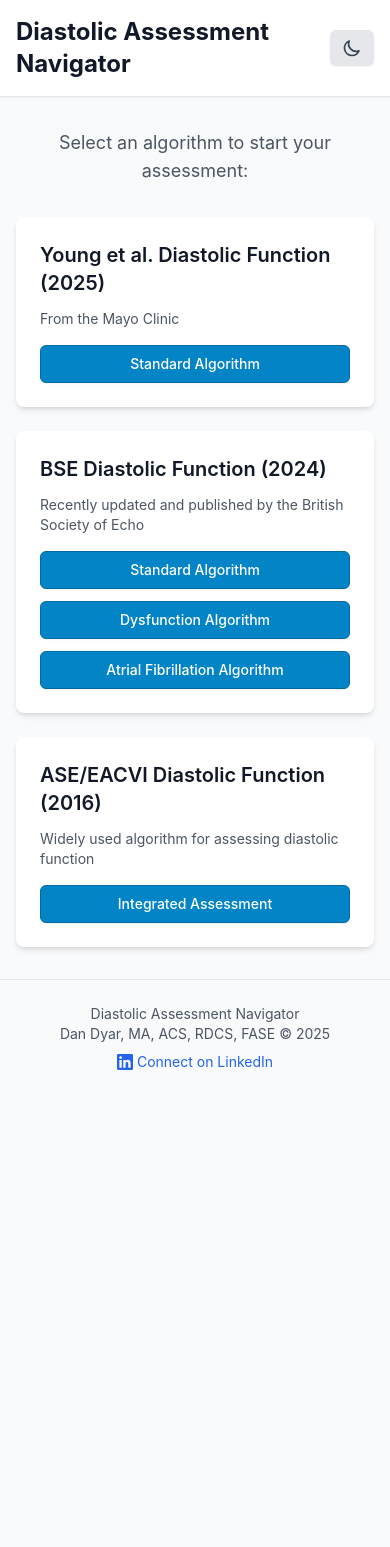
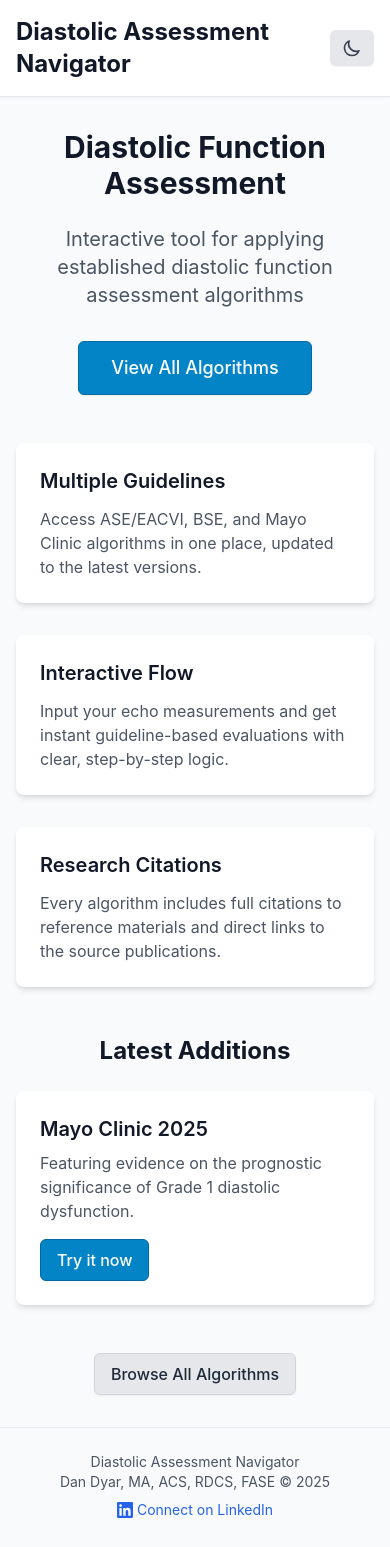
Before and after one commit to parameterz/diastology, a Next.js app: page / in a window 390 px wide. Before the commit the page ends 1099 px from the top, so only its background shows below. Built offline with nearby package versions, Linux system fonts and the light colour scheme.

Commit message:
Added/improved  pages home and /algorithms

```diff
--- /dev/null
+++ b/src/app/algorithms/page.tsx
@@ -0,0 +1,74 @@
+// algorithms/page.tsx
+'use client';
+
+import algorithms from '@/algorithms';
+import Link from 'next/link';
+
+// Define the display order for algorithms
+const algorithmDisplayOrder = [
+  'mayo2025',  // Display in reverse chronological order
+  'bse2024',
+  'ase2016'
+  // Add more algorithm IDs in your preferred order
+];
+
+export default function AlgorithmsPage() {
+  // Create an ordered array of algorithms based on the defined order
+  const orderedAlgorithms = algorithmDisplayOrder
+    .map(id => algorithms[id])
+    .filter(Boolean); // Filter out any undefined values (in case an ID doesn't exist)
+
+  return (
+    <div className="mx-auto">
+      <div className="mb-8">
+        <h1 className="mb-4 text-center">Available Algorithms</h1>
+        <p className="text-center text-lg text-gray-600 dark:text-gray-300">
+          Select an algorithm to start your assessment
+        </p>
+      </div>
+
+      <div className="flex flex-col space-y-6">
+        {orderedAlgorithms.map((algo) => (
+          <div key={algo.id} className="rounded-lg bg-white p-6 shadow-md dark:bg-dark-700">
+            <h2 className="mb-3 text-xl font-semibold">{algo.name}</h2>
+            {algo.description && (
+              <p className="mb-4 text-sm text-gray-600 dark:text-gray-300">
+                {algo.description}
+              </p>
+            )}
+
+            {algo.citation && (
+              <p className="mb-4 text-xs text-gray-500 dark:text-gray-400">
+                <span className="font-semibold">Source:</span> {algo.citation.authors} • {algo.citation.journal}
+              </p>
+            )}
+
+            {algo.modes ? (
+              <div className="space-y-3">
+                {algo.modes.map((mode) => (
+                  <Link
+                    key={mode.id}
+                    href={`/algorithms/${algo.id}?mode=${mode.id}`}
+                    className="btn-primary block w-full px-4 py-2 text-center text-sm"
+                  >
+                    {mode.name}
+                    {mode.description && (
+                      <span className="block text-xs mt-1 opacity-80">{mode.description}</span>
+                    )}
+                  </Link>
+                ))}
+              </div>
+            ) : (
+              <Link
+                href={`/algorithms/${algo.id}`}
+                className="btn-primary block w-full px-4 py-2 text-center"
+              >
+                Start Assessment
+              </Link>
+            )}
+          </div>
+        ))}
+      </div>
+    </div>
+  );
+}
--- a/src/app/page.tsx
+++ b/src/app/page.tsx
@@ -1,63 +1,70 @@
-'use client';
-
-import algorithms from '@/algorithms';
 import Link from 'next/link';
 
-// Define the display order for algorithms
-const algorithmDisplayOrder = [
-  'mayo2025',  // Display in reverese chronological order
-  'bse2024',
-  'ase2016'
-  // Add more algorithm IDs in your preferred order
-];
+export default function HomePage() {
+  return (
+    <div className="mx-auto max-w-4xl">
+      {/* Hero section */}
+      <div className="mb-12 text-center">
+        <h1 className="mb-6">Diastolic Function Assessment</h1>
+        <p className="text-xl mb-8 text-gray-600 dark:text-gray-300">
+          Interactive tool for applying established diastolic function assessment algorithms
+        </p>
+        <Link
+          href="/algorithms"
+          className="btn-primary text-lg px-8 py-3"
+        >
+          View All Algorithms
+        </Link>
+      </div>
 
-export default function HomePage() {
-  // Create an ordered array of algorithms based on the defined order
-  const orderedAlgorithms = algorithmDisplayOrder
-    .map(id => algorithms[id])
-    .filter(Boolean); // Filter out any undefined values (in case an ID doesn't exist)
-
-  return (
-    <div className="mx-auto max-w-3xl">
-      <div className="mb-8 text-center">
-        <p className="text-lg text-gray-600 dark:text-gray-300">
-          Select an algorithm to start your assessment:
+      {/* Features section */}
+      <div className="grid grid-cols-1 md:grid-cols-3 gap-8 mb-12">
+        <div className="bg-white dark:bg-dark-700 p-6 rounded-lg shadow-md">
+          <h2 className="text-xl font-semibold mb-3">Multiple Guidelines</h2>
+          <p className="text-gray-600 dark:text-gray-300">
+            Access ASE/EACVI, BSE, and Mayo Clinic algorithms in one place, updated to the latest versions.
           </p>
         </div>
 
-      {/* Changed from grid to flex with flex-col for single column layout */}
-      <div className="flex flex-col space-y-6">
-        {orderedAlgorithms.map((algo) => (
-          <div key={algo.id} className="rounded-lg bg-white p-6 shadow-md dark:bg-dark-700">
-            <h2 className="mb-3 text-xl font-semibold">{algo.name}</h2>
-            {algo.description && (
-              <p className="mb-4 text-sm text-gray-600 dark:text-gray-300">
-                {algo.description}
+        <div className="bg-white dark:bg-dark-700 p-6 rounded-lg shadow-md">
+          <h2 className="text-xl font-semibold mb-3">Interactive Flow</h2>
+          <p className="text-gray-600 dark:text-gray-300">
+            Input your echo measurements and get instant guideline-based evaluations with clear, step-by-step logic.
           </p>
-            )}
+        </div>
 
-            {algo.modes ? (
-              <div className="space-y-3">
-                {algo.modes.map((mode) => (
+        <div className="bg-white dark:bg-dark-700 p-6 rounded-lg shadow-md">
+          <h2 className="text-xl font-semibold mb-3">Research Citations</h2>
+          <p className="text-gray-600 dark:text-gray-300">
+            Every algorithm includes full citations to reference materials and direct links to the source publications.
+          </p>
+        </div>
+      </div>
+
+      {/* Latest algorithms section */}
+      <div className="mb-12">
+        <h2 className="text-2xl font-bold mb-6 text-center">Latest Additions</h2>
+        <div className="bg-white dark:bg-dark-700 p-6 rounded-lg shadow-md">
+          <h3 className="text-xl font-semibold mb-2">Mayo Clinic 2025</h3>
+          <p className="text-gray-600 dark:text-gray-300 mb-4">
+            Featuring evidence on the prognostic significance of Grade 1 diastolic dysfunction.
+          </p>
           <Link
-                    key={mode.id}
-                    href={`/algorithms/${algo.id}?mode=${mode.id}`}
-                    className="btn-primary block w-full px-4 py-2 text-center text-sm"
+            href="/algorithms/mayo2025?mode=standard"
+            className="btn-primary inline-block"
           >
-                    {mode.name}
+            Try it now
           </Link>
-                ))}
         </div>
-            ) : (
+      </div>
+
+      <div className="text-center">
         <Link
-                href={`/algorithms/${algo.id}`}
-                className="btn-primary block w-full px-4 py-2 text-center"
+          href="/algorithms"
+          className="btn-secondary"
         >
-                Start Assessment
+          Browse All Algorithms
         </Link>
-            )}
-          </div>
-        ))}
       </div>
     </div>
   );
```
Lines whose indentation alone changed are shown as unchanged.
